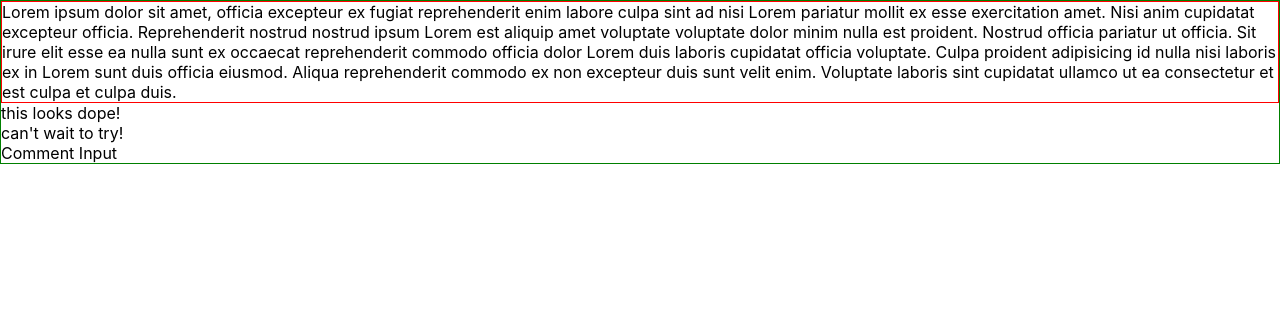
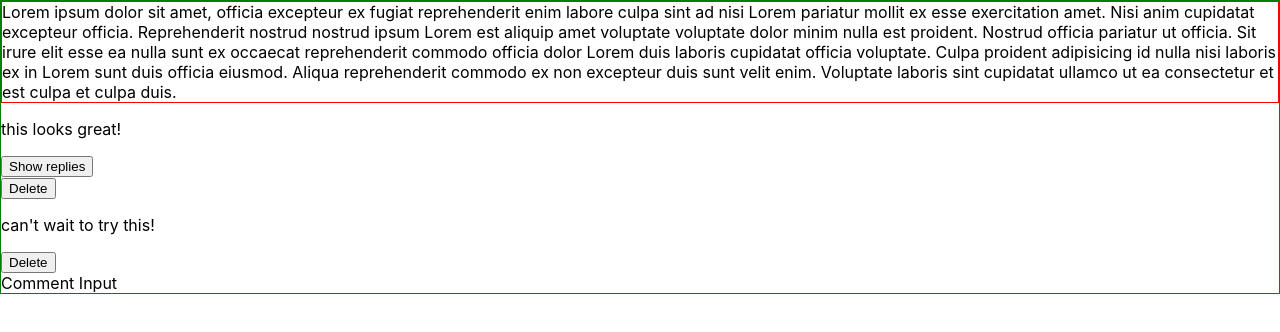
Before and after one commit to Snwblnd/2vJcYy4U, a React (Create React App) app: page / in a window 1280 px wide. Shown: the top 332 px of the page. Built offline with nearby package versions, Linux system fonts and the light colour scheme.

Commit message:
add mock commentloader and expand comments

```diff
--- a/src/components/post/Comment.js
+++ b/src/components/post/Comment.js
@@ -1,5 +1,27 @@
+import React, { useState } from "react";
+
 const Comment = ({ comment }) => {
-  return <div className="comment">{comment}</div>;
+  const [expanded, setExpanded] = useState(false);
+
+  return (
+    <div className="comment">
+      <div className="comment-text">
+        {comment.isDeleted ? (
+          <p>This comment has been deleted</p>
+        ) : (
+          <p>{comment.commentText}</p>
+        )}
+      </div>
+      <div className="replies">
+        {comment.comments && (
+          <button onClick={() => setExpanded(!expanded)}>
+            {expanded ? "Hide replies" : "Show replies"}
+          </button>
+        )}
+      </div>
+      <button>Delete</button>
+    </div>
+  );
 };
 
 export default Comment;
--- a/src/components/post/CommentSection.js
+++ b/src/components/post/CommentSection.js
@@ -8,9 +8,9 @@ const CommentSection = () => {
   return (
     <div className="comment-section">
       <div className="comments">
-        {comments.map((comment, index) => {
+        {comments.map((comment) => {
           console.log(comment);
-          return <Comment key={index} comment={comment} />;
+          return <Comment key={comment.commentId} comment={comment} />;
         })}
       </div>
       <CommentInput />
@@ -21,7 +21,37 @@ const CommentSection = () => {
 export default CommentSection;
 
 const commentLoader = () => {
-  const comments = ["this looks dope!", "can't wait to try!"];
+  const comments = [
+    {
+      commentId: 1,
+      commentText: "this looks great!",
+      isDeleted: false,
+      comments: [
+        {
+          commentId: 3,
+          commentText: "i agree!",
+          isDeleted: false,
+          comments: [
+            {
+              commentId: 5,
+              commentText: "love your username",
+              isDeleted: false,
+            },
+          ],
+        },
+        {
+          commentId: 4,
+          commentText: "this looks great!",
+          isDeleted: false,
+        },
+      ],
+    },
+    {
+      commentId: 2,
+      commentText: "can't wait to try this!",
+      isDeleted: false,
+    },
+  ];
 
   return comments;
 };
```
